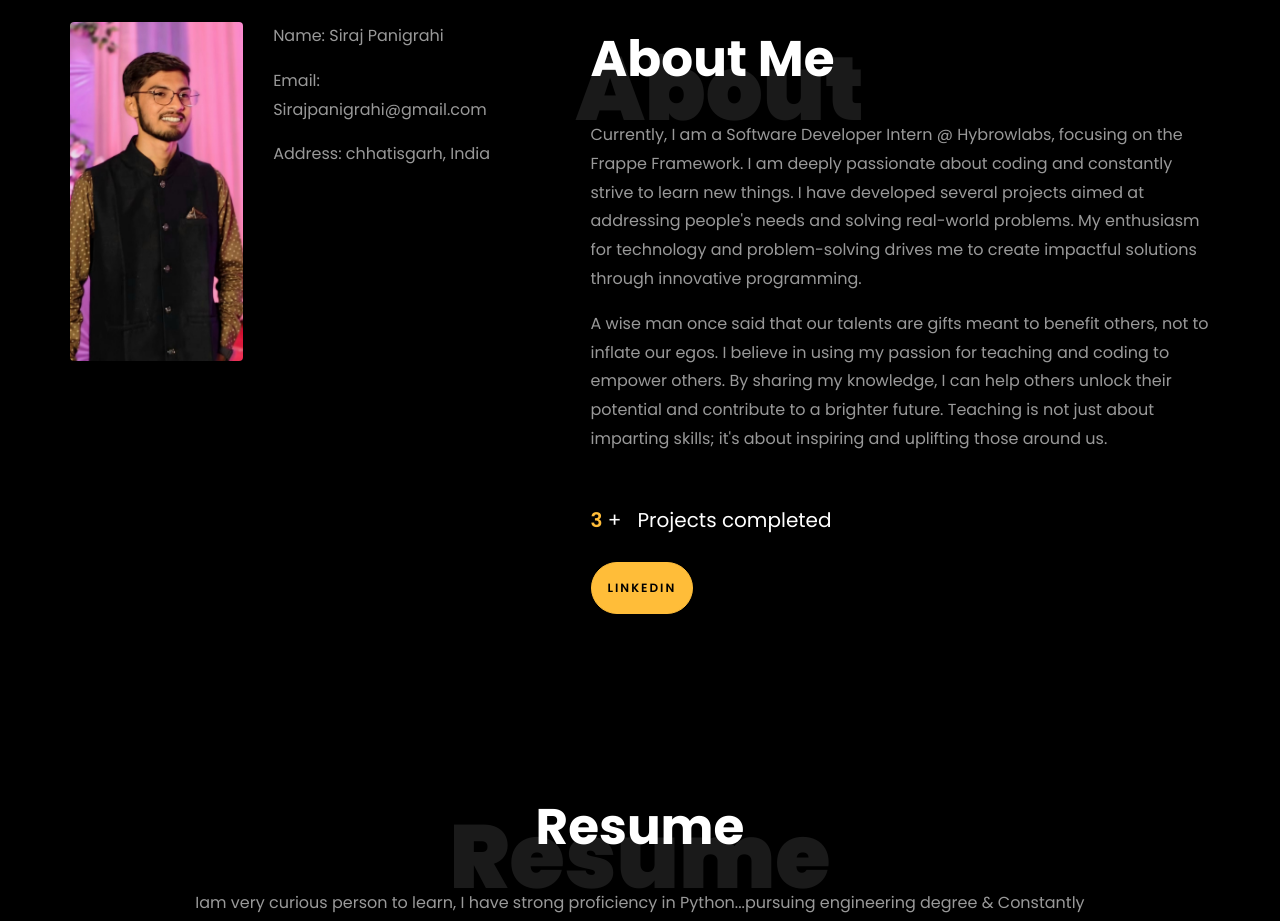
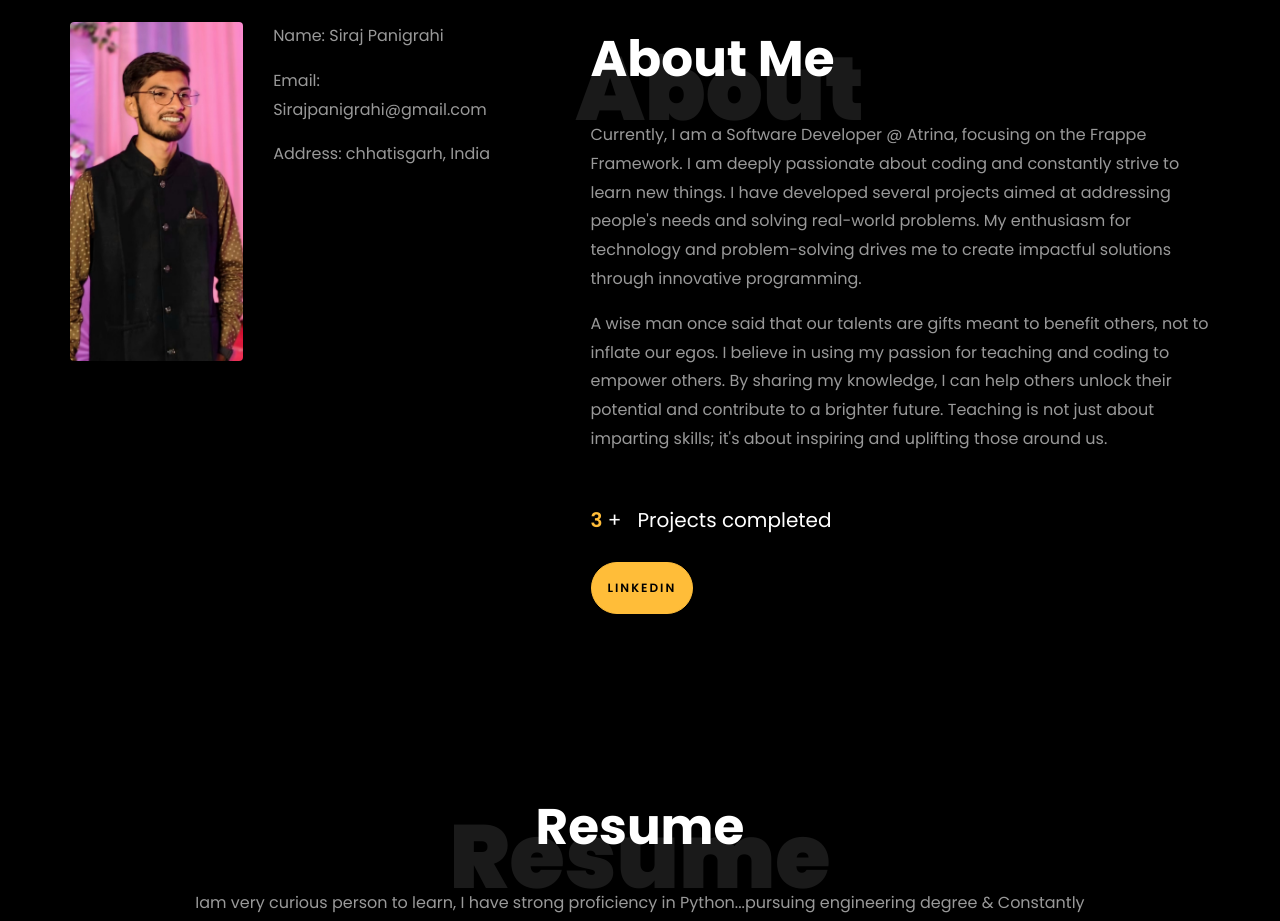
Before and after one commit to siraj7s/siraj7s.github.io, a plain HTML site: page index.html in a window 1280 px wide. Shown: the part 840-1761 px from the top of the page. Drawn offline with Linux system fonts and the light colour scheme; files whose address does not match are found by name.

Commit message:
Update job title from Intern to Developer

```diff
--- a/index.html
+++ b/index.html
@@ -270,7 +270,7 @@
 								<h1 class="big">About</h1>
 								<h2 class="mb-4">About Me</h2>
 
-								<p> Currently, I am a Software Developer Intern @ Hybrowlabs, focusing on the Frappe Framework. I am deeply passionate about coding and constantly strive to learn new things. I have developed several projects aimed at addressing people's needs and solving real-world problems. My enthusiasm for technology and problem-solving drives me to create impactful solutions through innovative programming.</p>
+								<p> Currently, I am a Software Developer @ Atrina, focusing on the Frappe Framework. I am deeply passionate about coding and constantly strive to learn new things. I have developed several projects aimed at addressing people's needs and solving real-world problems. My enthusiasm for technology and problem-solving drives me to create impactful solutions through innovative programming.</p>
 								<p>A wise man once said that our talents are gifts meant to benefit others, not to inflate our egos. I believe in using my passion for teaching and coding to empower others. By sharing my knowledge, I can help others unlock their potential and contribute to a brighter future. Teaching is not just about imparting skills; it's about inspiring and uplifting those around us.</p>
 
 
```
